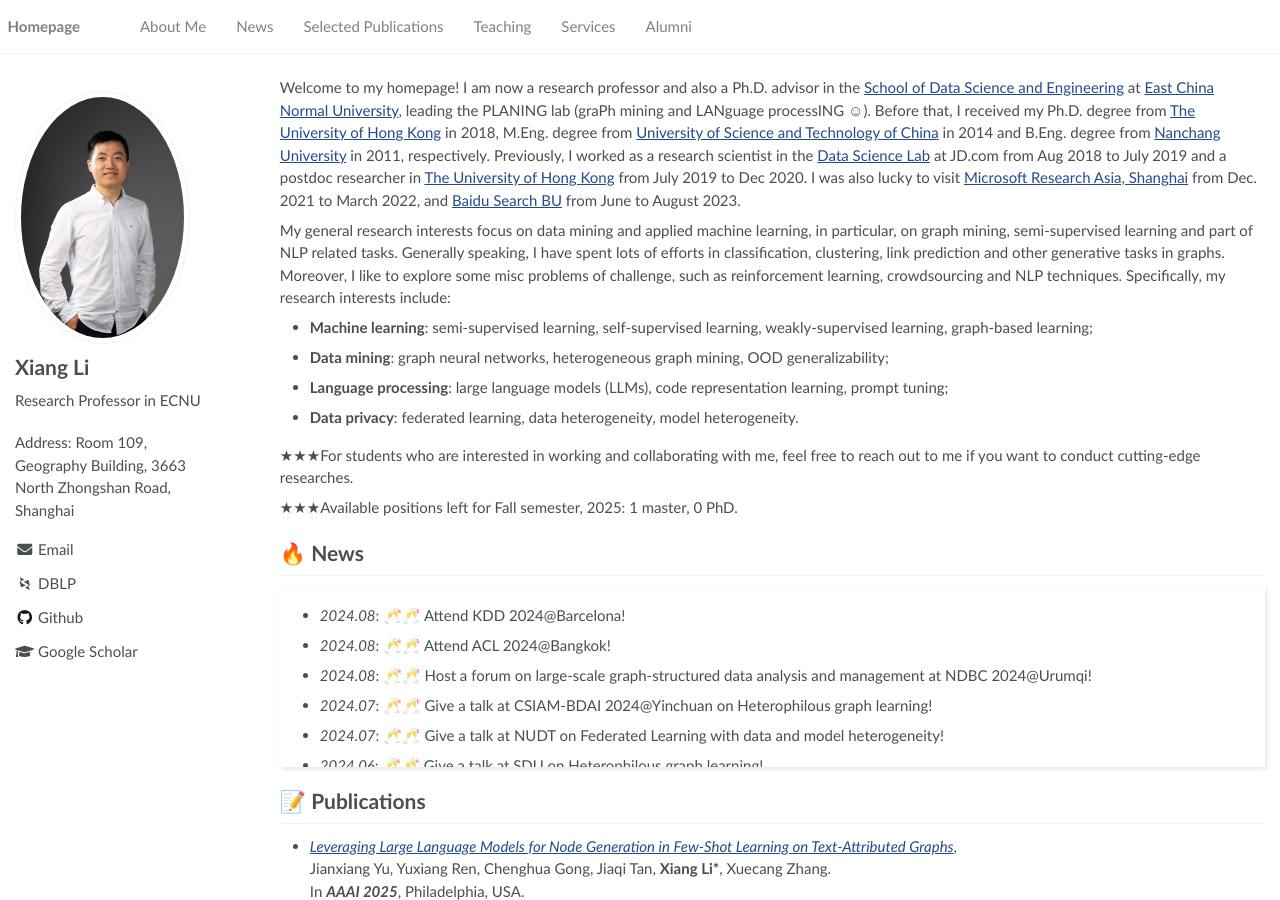
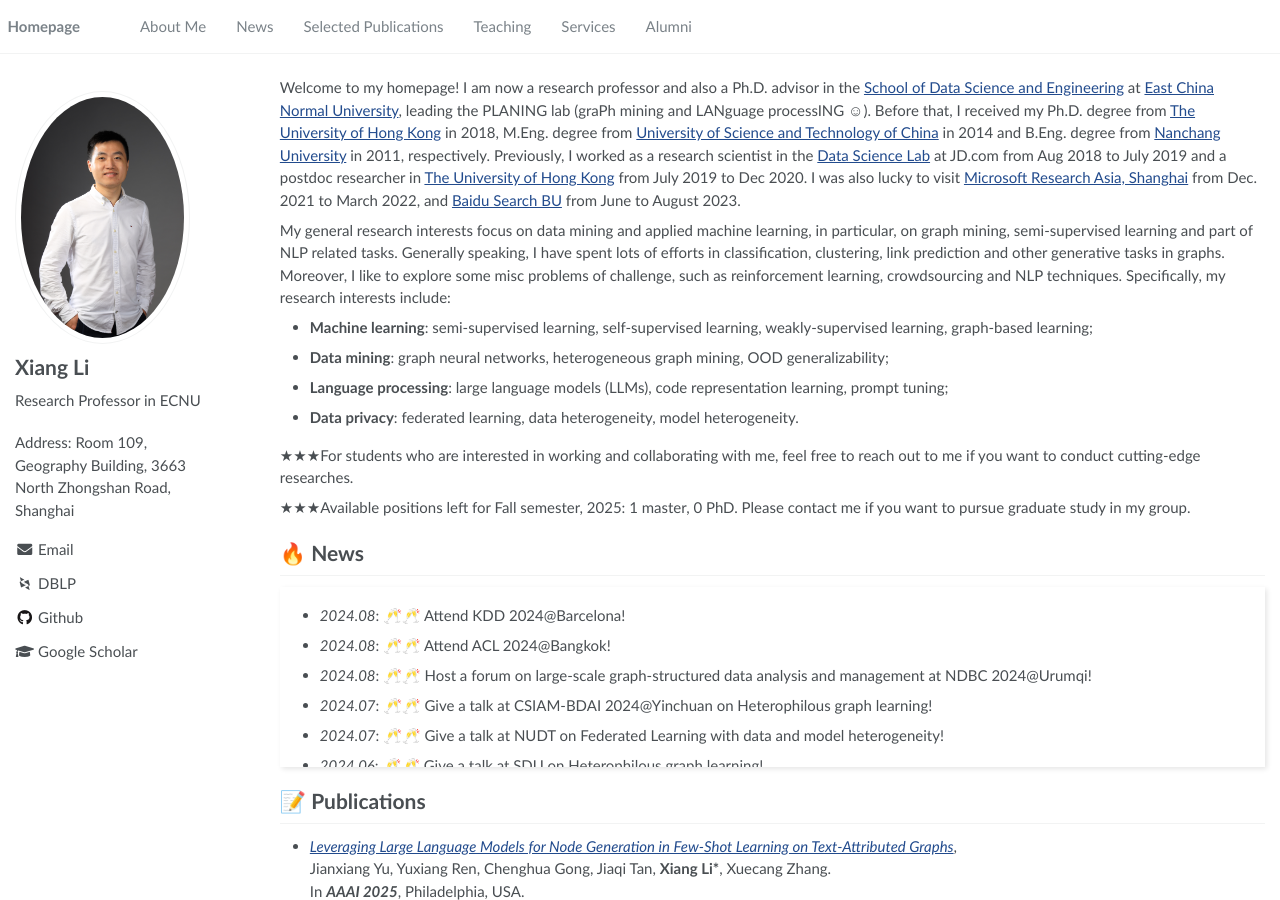
Before and after one commit to lixiang3776/lixiang3776.github.io, a Jekyll site: the page built from _pages/about.md, in a window 1280 px wide and 900 px high. Built offline with Jekyll 4.4.1, drawn with Linux system fonts in a browser that asks for light colours; some web fonts are replaced.

Commit message:
Update about.md

```diff
--- a/_pages/about.md
+++ b/_pages/about.md
@@ -29,7 +29,7 @@ My general research interests focus on data mining and applied machine learning,
 
 &#9733;&#9733;&#9733;For students who are interested in working and collaborating with me, feel free to reach out to me if you want to conduct cutting-edge researches.
 
-&#9733;&#9733;&#9733;Available positions left for Fall semester, 2025: 1 master, 0 PhD.
+&#9733;&#9733;&#9733;Available positions left for Fall semester, 2025: 1 master, 0 PhD. Please contact me if you want to pursue graduate study in my group.
 
 <!-- I am an incoming Ph.D. student at [HKU CS](https://www.cs.hku.hk/). Currently, I am working at the NLP group of [Shanghai AI Lab](https://www.shlab.org.cn/) under the supervision of [Dr. Zhiyong Wu](https://lividwo.github.io/zywu.github.io/), focusing on topics related to LLM Agents. Previously, I was a master’s student at NUS, advised by [Dr. Xiaoli Li](https://www.a-star.edu.sg/i2r/about-i2r/i2r-management/li-xiaoli) at the Institute for Infocomm Research ([I<sup>2</sup>R](https://www.a-star.edu.sg/i2r)), A*STAR. Before that, I completed my B.Eng with distinction in the School of Data Science and Engineering ([DaSE](http://dase.ecnu.edu.cn/)) at East China Normal University, where I was privileged to be instructed by [Prof. Weining Qian](http://dase.ecnu.edu.cn/dase-module-gateway/dase/teacher/single_teacher.html?teacherId=27), [Prof. Xuesong Lu](http://dase.ecnu.edu.cn/dase-module-gateway/dase/teacher/single_teacher.html?teacherId=40), and [Prof. Xiang Li](https://lixiang3776.github.io/) for research and engineering projects. -->
 
```
